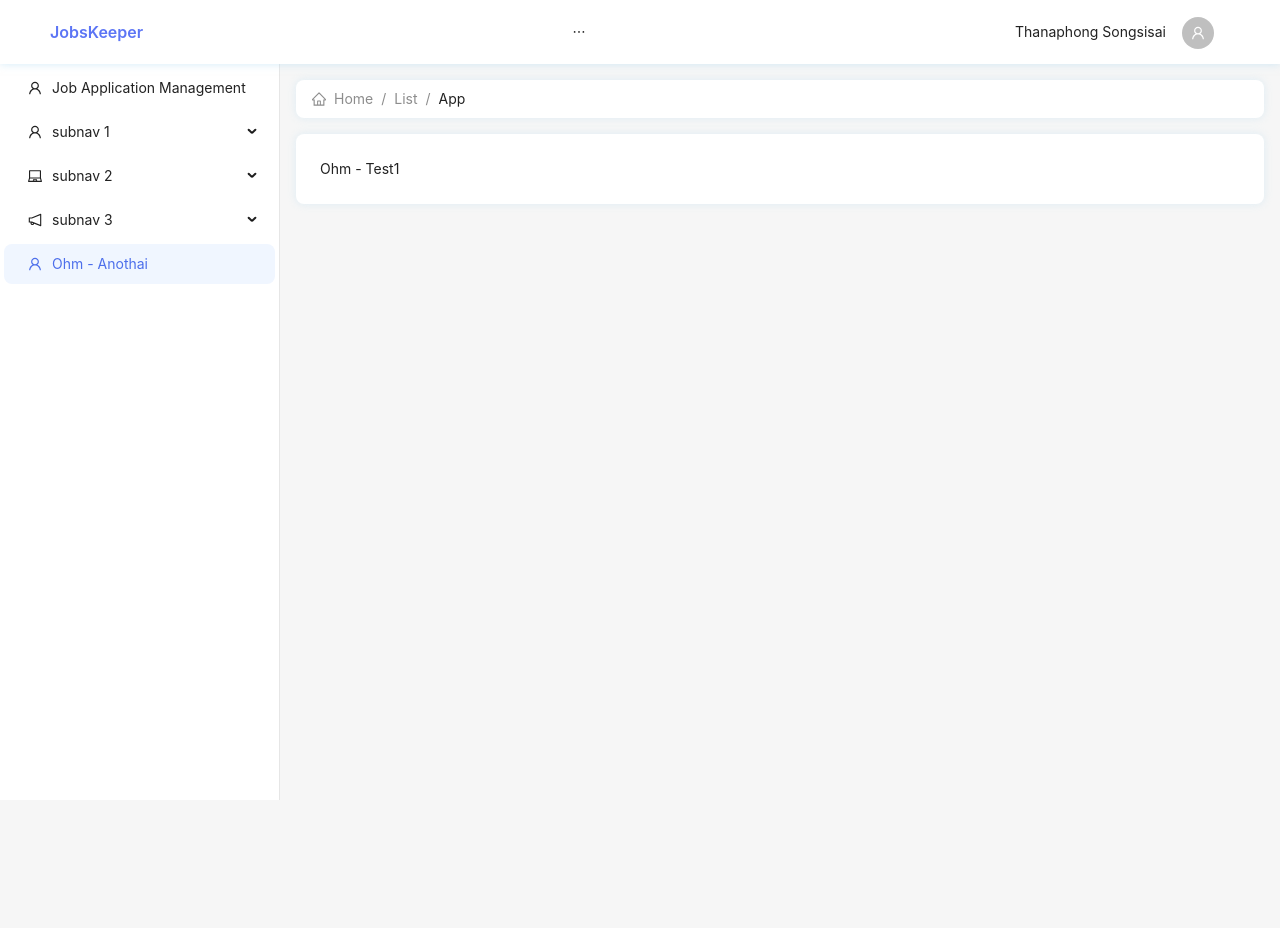
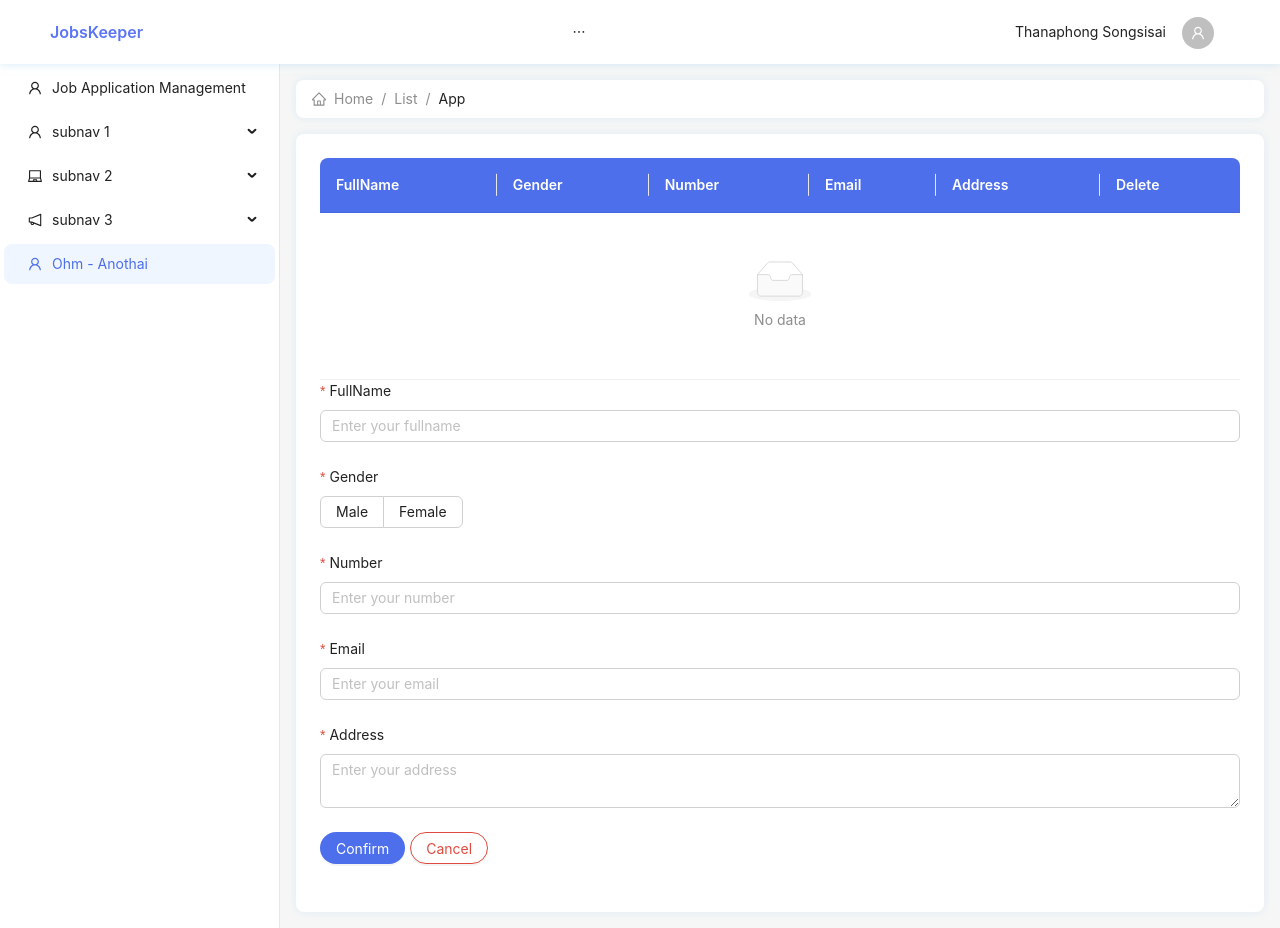
Before and after one commit to earth16454/JobsKeeper, a React (Create React App) app in the folder frontend/: page /ohm in a window 1280 px wide. Before the commit the page ends 800 px from the top, so only its background shows below. Built offline with nearby package versions, Linux system fonts and the light colour scheme.

Commit message:
feat: Create table and form for personal information page

```diff
--- /dev/null
+++ b/frontend/src/interface/Information.ts
@@ -0,0 +1,8 @@
+export interface Information {
+    key: 'String',
+    fullname: 'String',
+    gender:'String',
+    number: 'Number',
+    email: 'String',
+    address: 'String',
+}
--- a/frontend/src/pages/ohm/index.tsx
+++ b/frontend/src/pages/ohm/index.tsx
@@ -1,8 +1,153 @@
-import React from "react";
+import React, { useState } from "react";
 import JKPage from "../../component/global/JKPage";
+import { Information } from "../../interface/Information";
+import { Table, Form, Input, Radio, Button, Popconfirm } from "antd";
 
 const Ohm: React.FC = () => {
-  return (<><JKPage withContent>Ohm - Test1</JKPage></>)
-}
+  const [data, setData] = useState<Information[]>([]);
+
+  const columns = [
+    {
+      title: "FullName",
+      dataIndex: "fullname",
+      key: "fullname",
+    },
+    {
+      title: "Gender",
+      dataIndex: "gender",
+      key: "gender",
+    },
+    {
+      title: "Number",
+      dataIndex: "number",
+      key: "number",
+    },
+    {
+      title: "Email",
+      dataIndex: "email",
+      key: "email",
+    },
+    {
+      title: "Address",
+      dataIndex: "address",
+      key: "address",
+    },
+    {
+      title: "Delete",
+      key: "delete",
+      render: (_: any, record: Information) => (
+        <Popconfirm
+          title="Are you sure to delete ?"
+          onConfirm={() => handleDelete(record.key)}
+        >
+          <Button danger type="text">
+            Delete
+          </Button>
+        </Popconfirm>
+      ),
+    },
+  ];
+
+  const [gender, setGender] = useState("Male");
+
+  const genderOption = [
+    {
+      label: "Male",
+      value: "male",
+    },
+    {
+      label: "Female",
+      value: "female",
+    },
+  ];
+
+  const [form] = Form.useForm();
+
+  const handleFinish = (values: any) => {
+    const newData: Information = {
+      key: 'String',
+      fullname: values.fullname,
+      gender: values.gender,
+      number: values.number,
+      email: values.email,
+      address: values.address,
+    };
+    setData([...data, newData]);
+    form.resetFields();
+  };
+
+  const handleDelete = (key: string) => {
+    setData(data.filter((item) => item.key !== key));
+  };
+
+  return (
+    <>
+      <JKPage withContent>
+        <Table columns={columns} dataSource={data} />
+
+        <Form form={form} layout="vertical" onFinish={handleFinish}>
+          <Form.Item
+            name="fullname"
+            label="FullName"
+            rules={[{ required: true, message: "Plaese input your fullname!" }]}
+          >
+            <Input placeholder="Enter your fullname"></Input>
+          </Form.Item>
+
+          <Form.Item
+            name="gender"
+            label="Gender"
+            rules={[{ required: true, message: "Plaese Click your gender!" }]}
+          >
+            <Radio.Group
+              value={gender}
+              options={genderOption}
+              onChange={(e) => setGender(e.target.value)}
+              optionType="button"
+              buttonStyle="solid"
+            />
+          </Form.Item>
+
+          <Form.Item
+            name="number"
+            label="Number"
+            rules={[{ required: true, message: "Plaese input your number!" }]}
+          >
+            <Input placeholder="Enter your number" type="number"></Input>
+          </Form.Item>
+
+          <Form.Item
+            name="email"
+            label="Email"
+            rules={[{ required: true, message: "Plaese input your email!" }]}
+          >
+            <Input placeholder="Enter your email" type="email"></Input>
+          </Form.Item>
+
+          <Form.Item
+            name="address"
+            label="Address"
+            rules={[{ required: true, message: "Plaese input your address!" }]}
+          >
+            <Input.TextArea placeholder="Enter your address"></Input.TextArea>
+          </Form.Item>
+
+          <Form.Item>
+            <Button
+              type="primary"
+              htmlType="submit"
+              style={{ marginRight: "5px" }}
+            >
+              Confirm
+            </Button>
+            <Button danger onClick={() => form.resetFields()}>
+              Cancel
+            </Button>
+          </Form.Item>
+        </Form>
+      </JKPage>
+    </>
+  );
+};
 
 export default Ohm;
```
